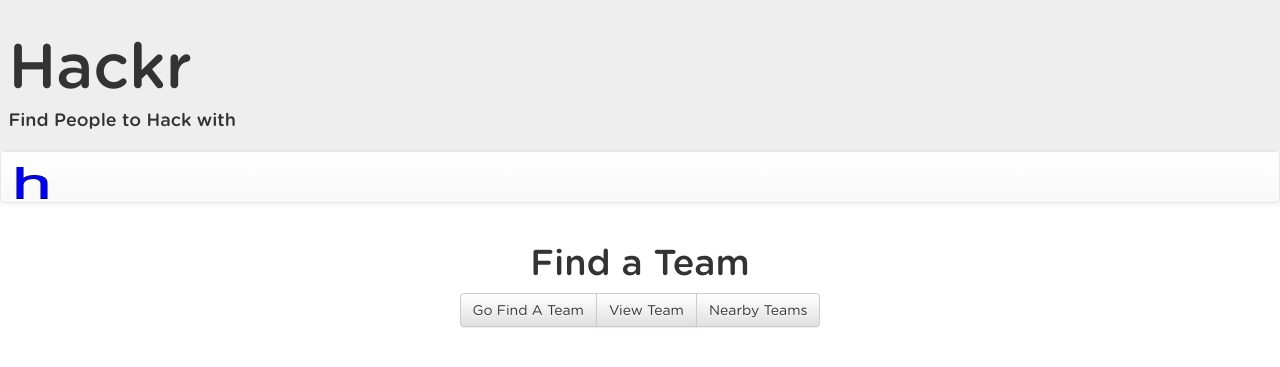
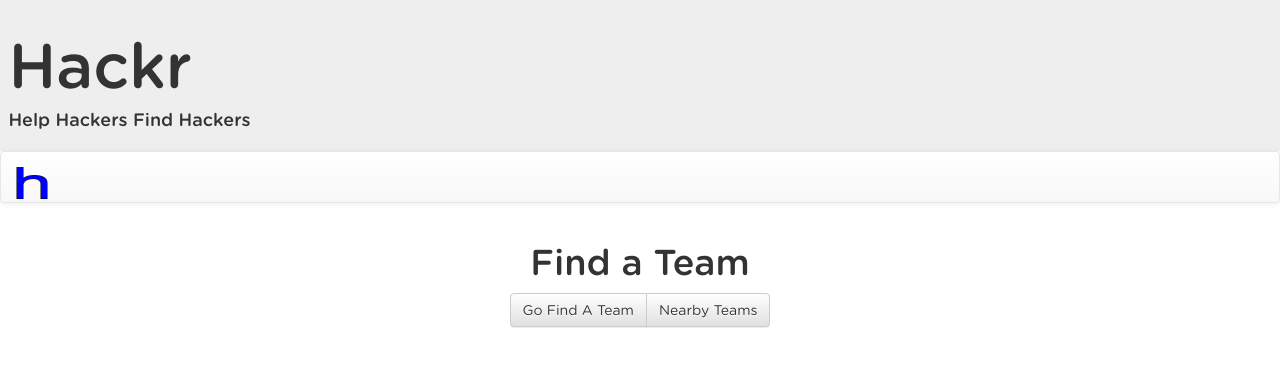
Before and after one commit to TexAgg/TamuHack, a Flask app: page / in a window 1280 px wide. Shown: the top 367 px of the page. Run offline with Flask 2, Linux system fonts and the light colour scheme; some libraries are stand-ins or nearby versions.

Commit message:
ui touches

```diff
--- a/templates/index.html
+++ b/templates/index.html
@@ -5,7 +5,7 @@
 		<h1> Find a Team </h1>
 		<div class="btn-group">
 			<input class="btn btn-default" type="button" value="Go Find A Team" onclick="window.location.href='login';" ></input>
-			<input class="btn btn-default" type="button" value="View Team" onclick="window.location.href='view';"></input>
+			<!--<input class="btn btn-default" type="button" value="View Team" onclick="window.location.href='view';"></input>-->
 			<input class="btn btn-default" type="button" value="Nearby Teams" onclick="window.location.href='nearby';"></input>
 		</div>
 	</div>
--- a/templates/layout.html
+++ b/templates/layout.html
@@ -21,7 +21,7 @@
 <body>
 	<div class="jumbotron">
 		<h1>Hackr</h1>
-		<h4>Find People to Hack with</h4>
+		<h4>Help Hackers Find Hackers</h4>
 	</div>
 	<nav class="navbar navbar-default">
 		<div class="navbar-header">
--- a/templates/login.html
+++ b/templates/login.html
@@ -12,13 +12,16 @@
 		<div class="form-group">
 			Phone:<input class="form-control" type="text" name="Phone"></input>
 		</div>
+		<!--
 		<div class="form-group">
 			Password:<input class="form-control" type="password" name="Password"></input>
 		</div>
+		-->
 		<div class="form-group">
 			Skills:<textarea class="form-control" name="Skills" placeholder="Coder"></textarea>
 		</div>
 		<div class="form-group">
+			Hackathon:
 			<div class="dropdown">
 
 					<input list="Hackathon" name="Hackathon">
@@ -31,7 +34,7 @@
 			</div>
 		</div>
 		<div class="form-group">
-			<input type="submit" value="Submit"></input>
+			<input class='btn btn-default' type="submit" value="Submit"></input>
 		</div>
 	</form>
 {% endblock %}
```
Also changed, not shown: README.md.
